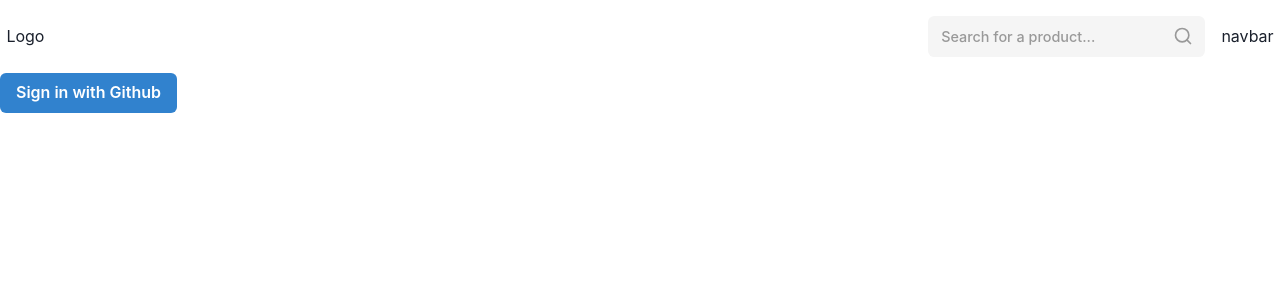
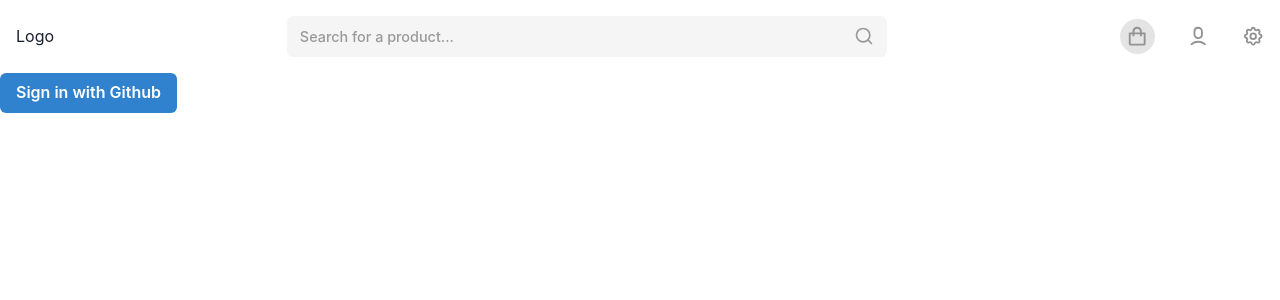
Before and after one commit to davitJabushanuri/ecommerce, a Next.js app: page / in a window 1280 px wide. Shown: the top 300 px of the page. Built offline with nearby package versions, Linux system fonts and the light colour scheme; no server answers.

Commit message:
create navbar

```diff
--- a/src/components/Header/Header.module.scss
+++ b/src/components/Header/Header.module.scss
@@ -1,11 +1,27 @@
-.header {
-  padding: 1rem 0.4rem;
+.container {
+  padding: 1rem;
   display: flex;
   align-items: center;
-  justify-content: flex-end;
-  gap: 1rem;
+  justify-content: space-between;
 
-  &__logo {
-    margin-right: auto;
+  @media (min-width: 600px) {
+    gap: 1rem;
+  }
+
+  .logo {
+    display: none;
+
+    @media screen and (min-width: 600px) {
+      display: flex;
+      gap: 1rem;
+    }
+  }
+
+  .search {
+    width: 100%;
+
+    @media screen and (min-width: 600px) {
+      max-width: 600px;
+    }
   }
 }
--- a/src/components/Header/Header.tsx
+++ b/src/components/Header/Header.tsx
@@ -7,12 +7,14 @@ import Navbar from 'components/Navbar/navbar'
 
 const Header = () => {
   return (
-    <header className={styles.header}>
-      <div className={styles.header__logo}>Logo</div>
-      <div className={styles.header__search}>
+    <header className={styles.container}>
+      <div className={styles.logo}>Logo</div>
+
+      <div className={styles.search}>
         <Search />
       </div>
-      <div className={styles.header__navbar}>
+
+      <div className={styles.navbar}>
         <Navbar />
       </div>
     </header>
--- a/src/components/Navbar/Navbar.module.scss
+++ b/src/components/Navbar/Navbar.module.scss
@@ -0,0 +1,39 @@
+.container {
+  display: flex;
+  align-items: center;
+  justify-content: space-around;
+  gap: 1rem;
+  padding: 1.2rem 1rem;
+  font-size: 1.4rem;
+  box-shadow: 0px 1px 4px rgba(0, 0, 0, 0.1);
+  color: rgb(146, 146, 146);
+
+  position: fixed;
+  bottom: 0;
+  left: 0;
+  right: 0;
+  z-index: 1;
+
+  @media screen and (min-width: 600px) {
+    position: static;
+    box-shadow: none;
+    padding: 0;
+    gap: 2rem;
+  }
+
+  .home {
+    @media screen and (min-width: 600px) {
+      display: none;
+    }
+  }
+
+  .cart {
+    @media screen and (min-width: 600px) {
+      justify-self: flex-end;
+      margin-left: auto;
+      background-color: rgb(228, 228, 228);
+      border-radius: 50%;
+      padding: 0.4rem;
+    }
+  }
+}
--- a/src/components/Navbar/navbar.tsx
+++ b/src/components/Navbar/navbar.tsx
@@ -1,7 +1,29 @@
 import style from './Navbar.module.scss'
+import { TbSmartHome } from 'react-icons/tb'
+import { BiShoppingBag } from 'react-icons/bi'
+import { RiUser6Line } from 'react-icons/ri'
+import { TbSettings } from 'react-icons/tb'
 
 const navbar = () => {
-  return <div>navbar</div>
+  return (
+    <div className={style.container}>
+      <div className={style.home}>
+        <TbSmartHome />
+      </div>
+
+      <div className={style.cart}>
+        <BiShoppingBag />
+      </div>
+
+      <div className={style.user}>
+        <RiUser6Line />
+      </div>
+
+      <div className={style.settings}>
+        <TbSettings />
+      </div>
+    </div>
+  )
 }
 
 export default navbar
--- a/src/components/Search/Search.module.scss
+++ b/src/components/Search/Search.module.scss
@@ -7,7 +7,6 @@
   grid-gap: 0.4rem;
   align-items: center;
   justify-items: center;
-  max-width: 300px;
 
   input {
     border: none;
@@ -16,6 +15,7 @@
     font-weight: 500;
     color: #333;
     background-color: transparent;
+    width: 100%;
 
     &::placeholder {
       color: rgb(153, 153, 153);
@@ -25,6 +25,9 @@
   button {
     font-size: 20px;
     color: rgb(153, 153, 153);
+    display: flex;
+    align-items: center;
+    justify-content: center;
 
     &:hover {
       color: #333;
```
